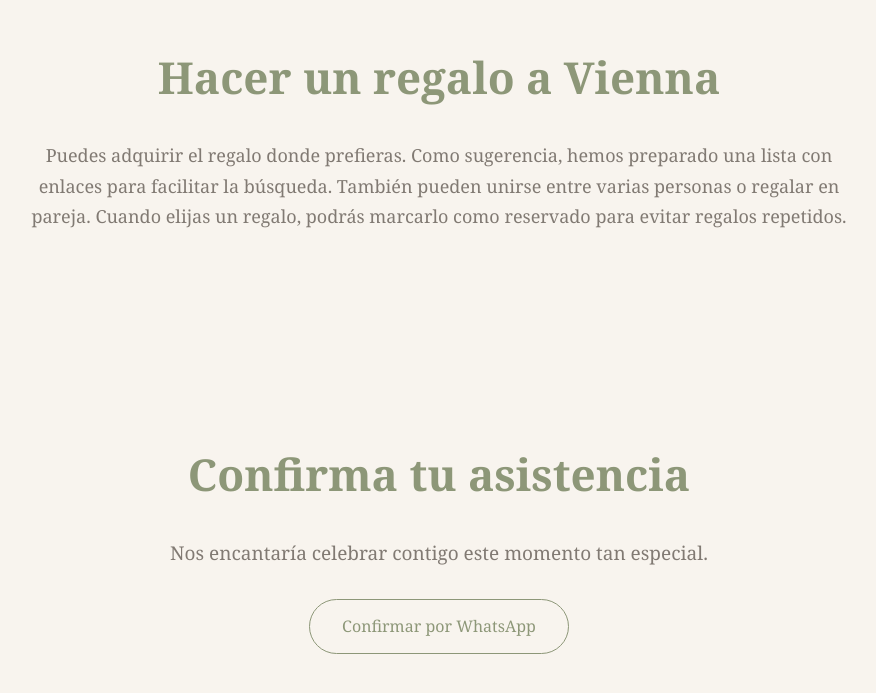
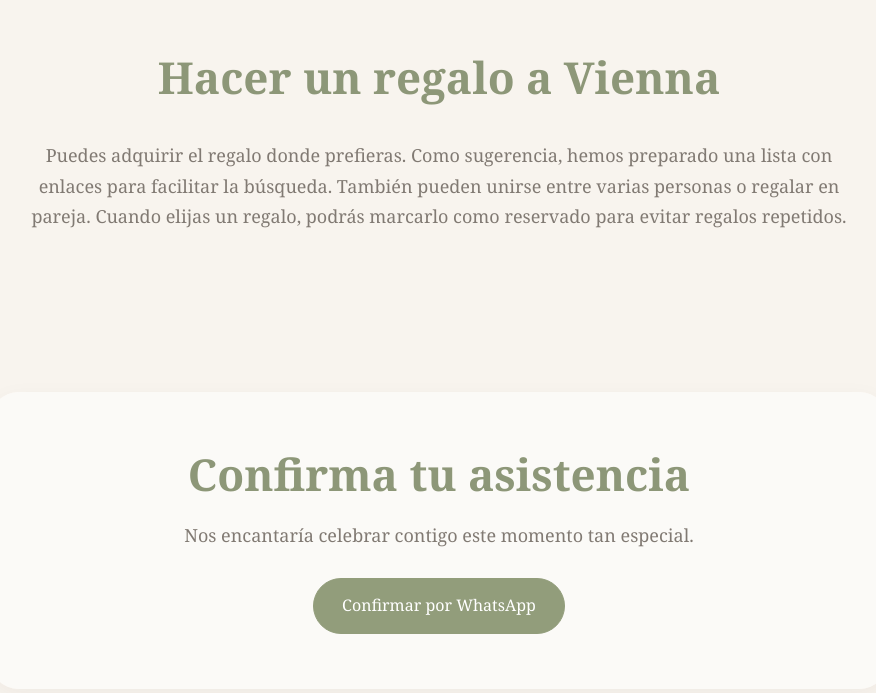
Before and after one commit to joselynroam-hue/baby-shower-vienna, a plain HTML site: page index.html in a window 1280 px wide. Shown: the part 1362-2055 px from the top of the page, without its empty margins (201-1077 px from the left). Drawn offline with Linux system fonts and the light colour scheme; files whose address does not match are found by name.

Commit message:
Update style.css

```diff
--- a/style.css
+++ b/style.css
@@ -301,15 +301,36 @@ h2 {
 
 #confirmacion {
     text-align: center;
-    margin-bottom: 60px;
+    background: rgba(255, 255, 255, 0.55);
+    border-radius: 30px;
+    margin: 30px auto 70px;
+    padding: 55px 25px;
+    max-width: 900px;
+    box-shadow: 0 8px 25px rgba(70, 65, 55, 0.05);
+}
+
+#confirmacion h2 {
+    margin-bottom: 18px;
 }
 
 #confirmacion p {
-    font-size: 19px;
-    margin-bottom: 30px;
+    font-size: 18px;
+    margin: 0 auto 28px;
     color: #817A73;
+    max-width: 600px;
 }
 
+#confirmacion .boton {
+    background: #929d7b;
+    color: #ffffff;
+    border: 1px solid #929d7b;
+    padding: 13px 28px;
+}
+
+#confirmacion .boton:hover {
+    background: #7f8a68;
+    color: #ffffff;
+}
 /* =========================
    MAPA
    ========================= */
```
